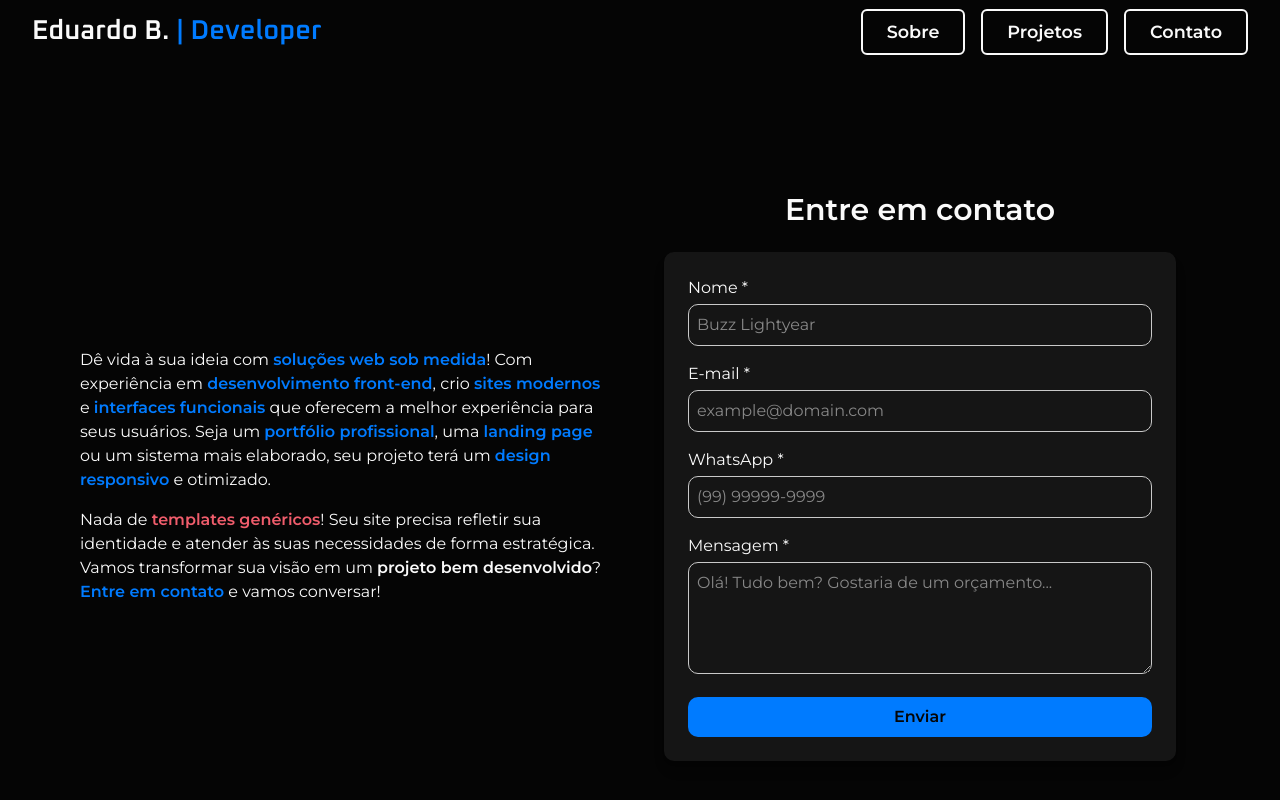
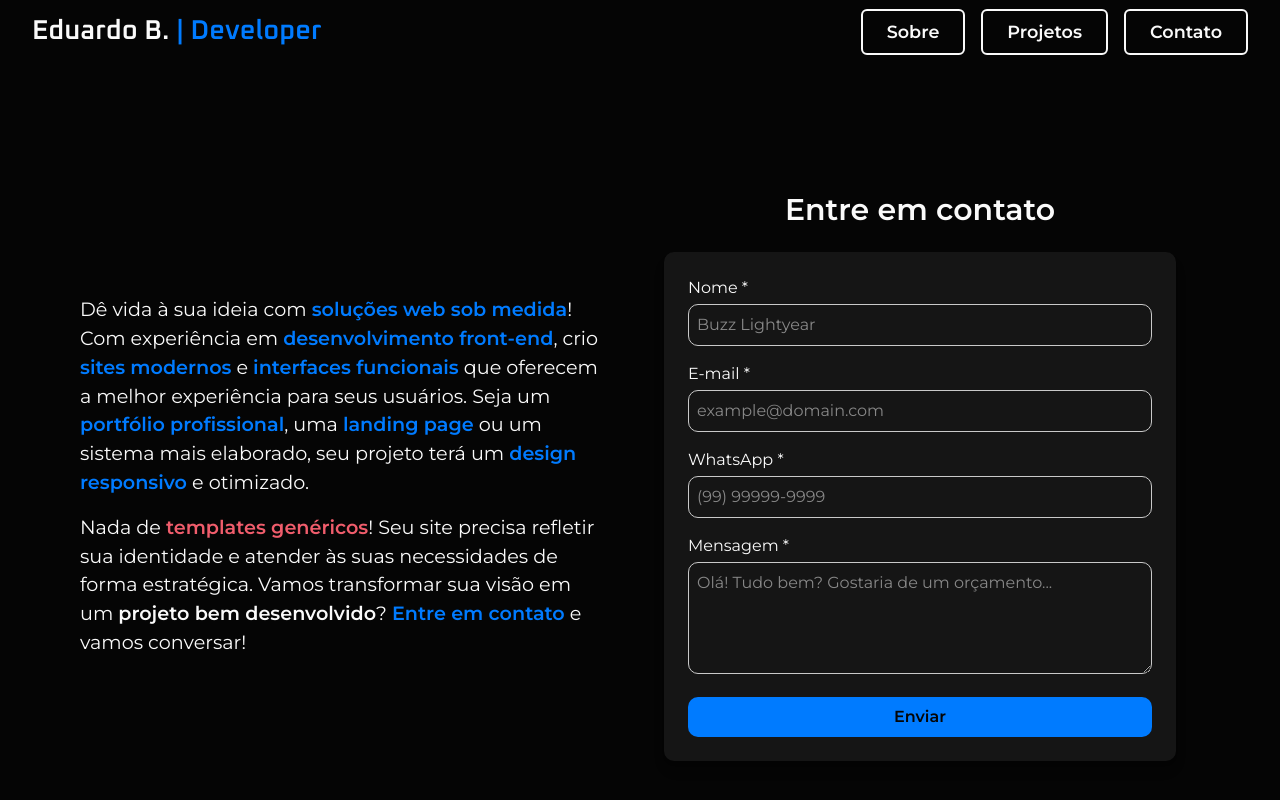
Before and after one commit to Duduubas/eduardo-portifolio, a Next.js app: page /contact in a window 1280 px wide. Shown: the top 800 px of the page. Built offline with nearby package versions, Linux system fonts and the light colour scheme.

Commit message:
style: ajuste no tamanho dos parágrafos da página /contact

```diff
--- a/src/app/(pages)/contact/page.tsx
+++ b/src/app/(pages)/contact/page.tsx
@@ -30,7 +30,7 @@ export default function Contact() {
     <div className="flex flex-col min-h-screen bg-black text-white">
       <main className="flex flex-col md:flex-row max-w-6xl mx-auto p-4">
 
-        <section className="w-full md:w-1/2 md:pr-8 py-8">
+        <section className="w-full md:w-1/2 md:pr-8 py-8 text-[1.2rem]">
           <p className="mb-4">
             Dê vida à sua ideia com <strong className="text-blue">soluções web sob medida</strong>! Com experiência em <strong className="text-blue">desenvolvimento front-end</strong>, crio <strong className="text-blue">sites modernos</strong> e <strong className="text-blue">interfaces funcionais</strong> que oferecem a melhor experiência para seus usuários. Seja um <strong className="text-blue">portfólio profissional</strong>, uma <strong className="text-blue">landing page</strong> ou um sistema mais elaborado, seu projeto terá um <strong className="text-blue">design responsivo</strong> e otimizado.
           </p>
```
